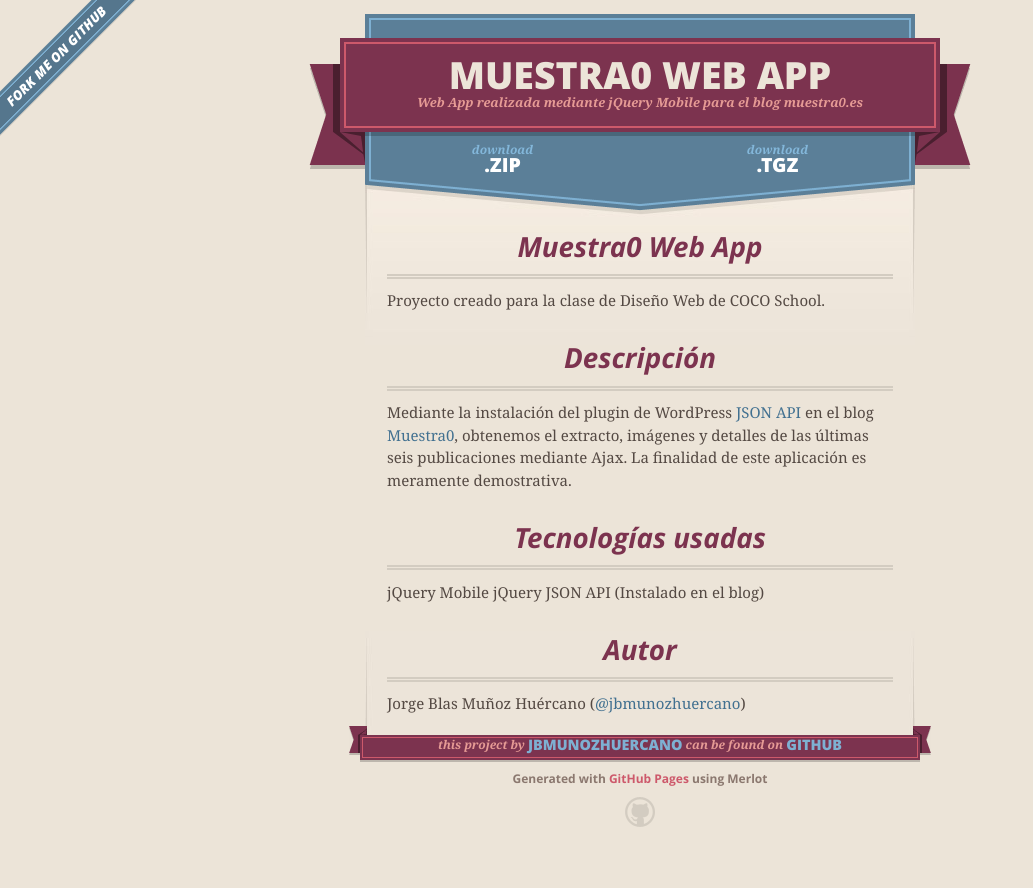
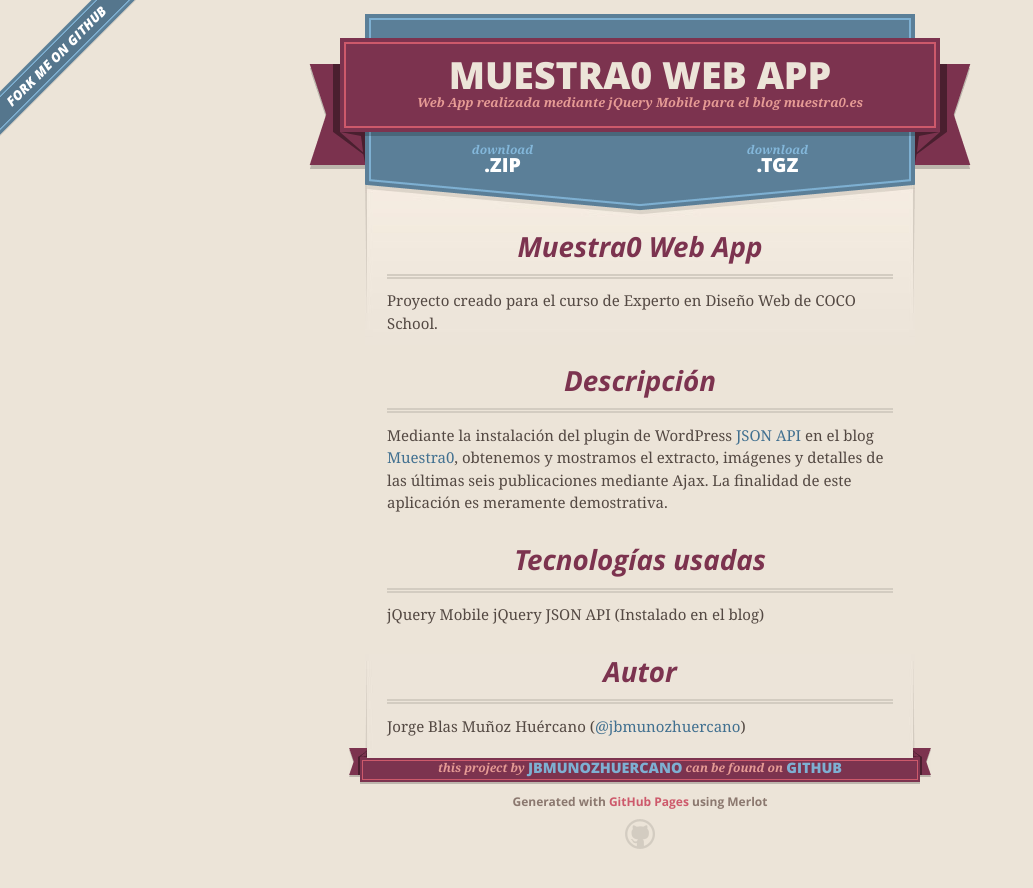
Before and after one commit to jbmunozhuercano/Muestra0-Web-App, a plain HTML site: page index.html in a window 1280 px wide. Shown: the whole page, without its empty margins (0-1033 px from the left). Before the commit the page ends 867 px from the top, so only its background shows below. Drawn offline with nearby package versions, Linux system fonts and the light colour scheme.

Commit message:
Modificada la página de inicio.

```diff
--- a/index.html
+++ b/index.html
@@ -49,12 +49,12 @@
         <h3>
 <a id="muestra0-web-app" class="anchor" href="#muestra0-web-app" aria-hidden="true"><span class="octicon octicon-link"></span></a>Muestra0 Web App</h3>
 
-<p>Proyecto creado para la clase de Diseño Web de COCO School.</p>
+<p>Proyecto creado para el curso de Experto en Diseño Web de COCO School.</p>
 
 <h3>
 <a id="descripción" class="anchor" href="#descripci%C3%B3n" aria-hidden="true"><span class="octicon octicon-link"></span></a>Descripción</h3>
 
-<p>Mediante la instalación del plugin de WordPress <a href="https://wordpress.org/plugins/json-api/">JSON API</a> en el blog <a href="http://muestra0.es">Muestra0</a>, obtenemos el extracto, imágenes y detalles de las últimas seis publicaciones mediante Ajax.
+<p>Mediante la instalación del plugin de WordPress <a href="https://wordpress.org/plugins/json-api/">JSON API</a> en el blog <a href="http://muestra0.es">Muestra0</a>, obtenemos y mostramos el extracto, imágenes y detalles de las últimas seis publicaciones mediante Ajax.
 La finalidad de este aplicación es meramente demostrativa.</p>
 
 <h3>
```
